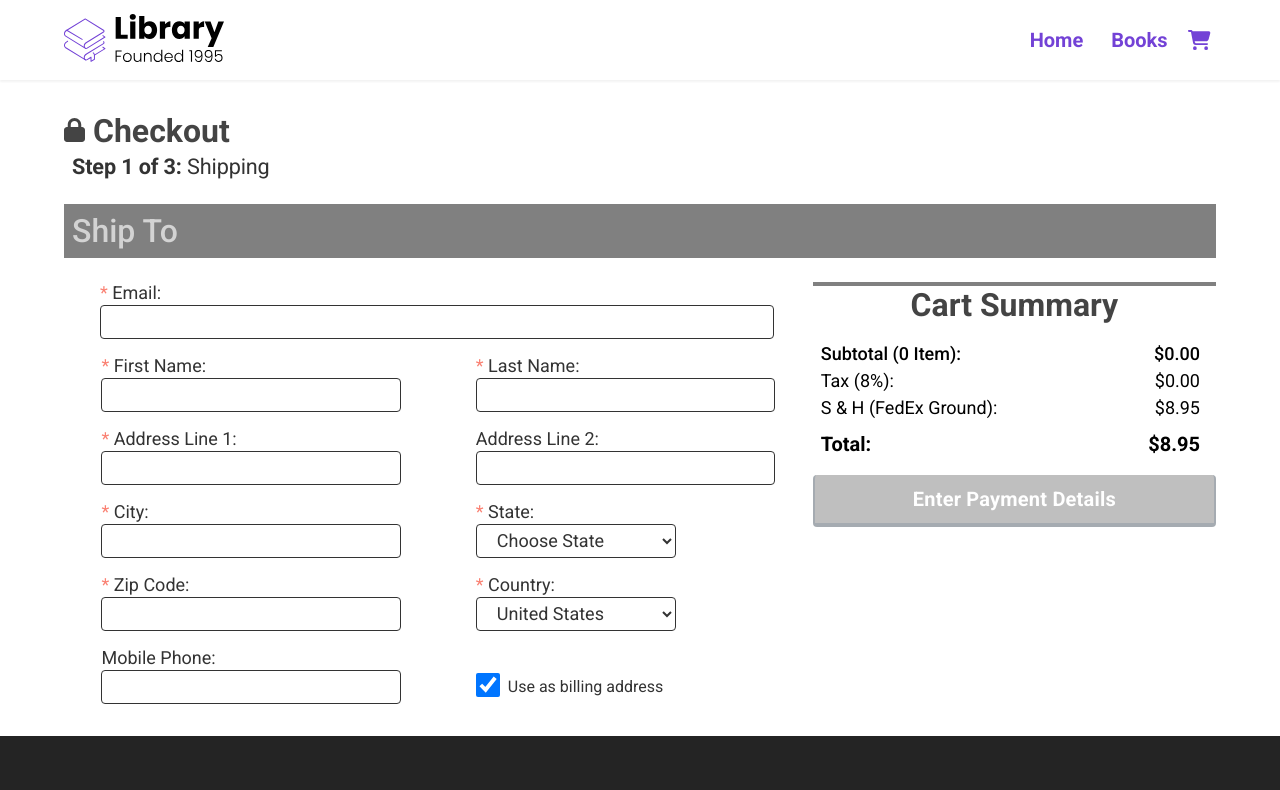
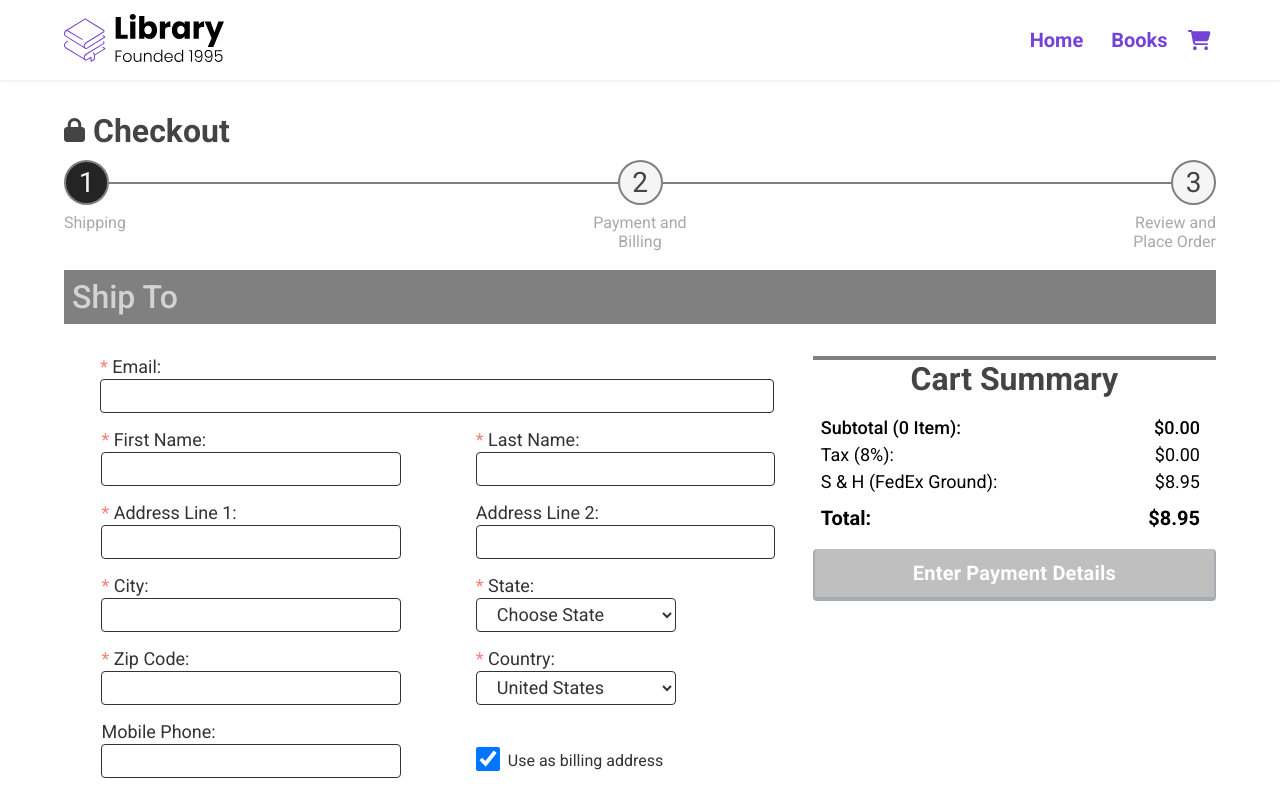
Before and after one commit to nyteksf/react-library, a React (Create React App) app: page /checkout in a window 1280 px wide. Shown: the top 790 px of the page. Built offline with nearby package versions, Linux system fonts and the light colour scheme.

Commit message:
Add progress tracker to checkout

```diff
--- a/src/pages/Checkout.css
+++ b/src/pages/Checkout.css
@@ -1,5 +1,5 @@
 .container-checkout {
-    padding: 32px 0;
+    padding: 32px 0 48px 0;
 }
 
 .red {
@@ -13,14 +13,71 @@
 
 .checkout-title {
     text-align: left;
-    margin-left: 8px;
+    margin-left:  8px;
     margin-right: 8px;
     margin-bottom: 0;
     color: #333333ea;
 }
 
-.checkout-section-title {
-    margin-bottom: 24px;
+.progress-bar {
+    width: 100%;
+    border-bottom: 2px solid gray;
+    position: relative;
+    top: 24px;
+    z-index: -1;
+}
+
+.progress-tracker--steps {
+    display: flex;
+    justify-content: space-between;
+    padding: 8px 0 12px 0;
+}
+
+.progress-tracker-step--nums {
+    display: flex;
+    justify-content: space-between;
+}
+
+.step-num {
+    width: 45px;
+    height: 45px;
+    border: 2px solid gray;
+    border-radius: 50%;
+    display: flex;
+    justify-content: center;
+    align-items: center;
+    font-size: 28px;
+    background: #f5f5f5;
+    transition: all 300ms;
+    color: #333333ea;
+}
+
+.step {
+    width: 95px;
+    height: 45px;
+    border-radius: 50%;
+    color: darkgray;
+}
+
+.step--left {
+    text-align: left;
+}
+
+.step--right {
+    text-align: right;
+}
+
+.step--center {
+    text-align: center;
+}
+
+.progress-tracker--wrapper {
+    margin-top: 8px;
+}
+
+.active-num {
+    color: #f5f5f5;
+    background-color: #242424;
 }
 
 .ship-info--form-body {
@@ -52,10 +109,11 @@
 .checkout-section-title {
     font-weight: 500;
     background-color: gray;
-    padding-left: 8px;
+    padding-left:  8px;
     padding-right: 8px;
-    margin-left: 0;
+    margin-left:  0;
     margin-right: 0;
+    margin-bottom: 32px;
     color: lightgray;
     padding-top: 8px;
     padding-bottom: 8px;
@@ -110,12 +168,12 @@ label {
     margin-bottom: 2px;
     margin-top: 16px;
     font-size: 18px;
-    font-weight: 400;
+    font-weight: 300;
     color: #333;
 }
 
 input {
-    height: 32px;
+    height: 34px;
     padding-left: 16px;
     font-size: 18px;
     border-radius: 4px;
@@ -191,10 +249,6 @@ input {
     color: #333;
 }
 
-input {
-    height: 34px;
-}
-
 .tax-rate,
 .shipping-method {
     font-weight: 300;
--- a/src/pages/Checkout.jsx
+++ b/src/pages/Checkout.jsx
@@ -177,13 +177,21 @@ const Checkout = ({ CartItems }) => {
                     </span>
                     <h2 className="checkout-title">Checkout</h2>
                 </div>
-                <div className="checkout-sub-title">
-                    <h3 className="cart-step active-step">
-                        <small>
-                            <strong>Step 1 of 3:</strong> Shipping
-                        </small>
-                    </h3>
-                </div>
+                <div className="progress-tracker--wrapper">
+                        <div className="progress-tracker--progress">
+                            <div className="progress-bar" />
+                        </div>
+                        <div className="progress-tracker-step--nums">
+                            <div className="step-num active-num">1</div>
+                            <div className="step-num">2</div>
+                            <div className="step-num">3</div>
+                        </div>
+                        <div className="progress-tracker--steps">
+                            <div className="step step--left">Shipping</div>
+                            <div className="step step--center">Payment and Billing</div>
+                            <div className="step step--right">Review and Place Order</div>
+                        </div>
+                    </div>
                 <div className="shipping-info__container">
                     <div className="ship-info--title">
                         <h2 className="checkout-title checkout-section-title">
```
